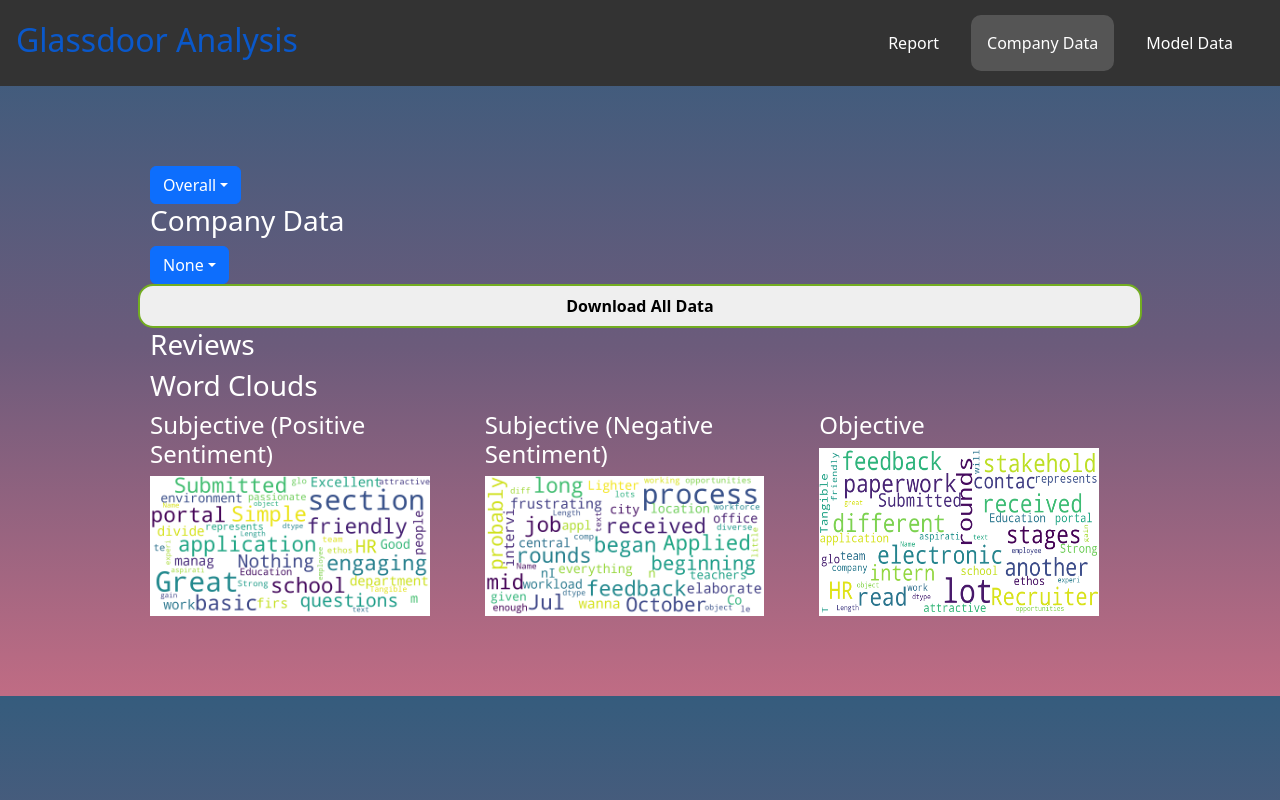
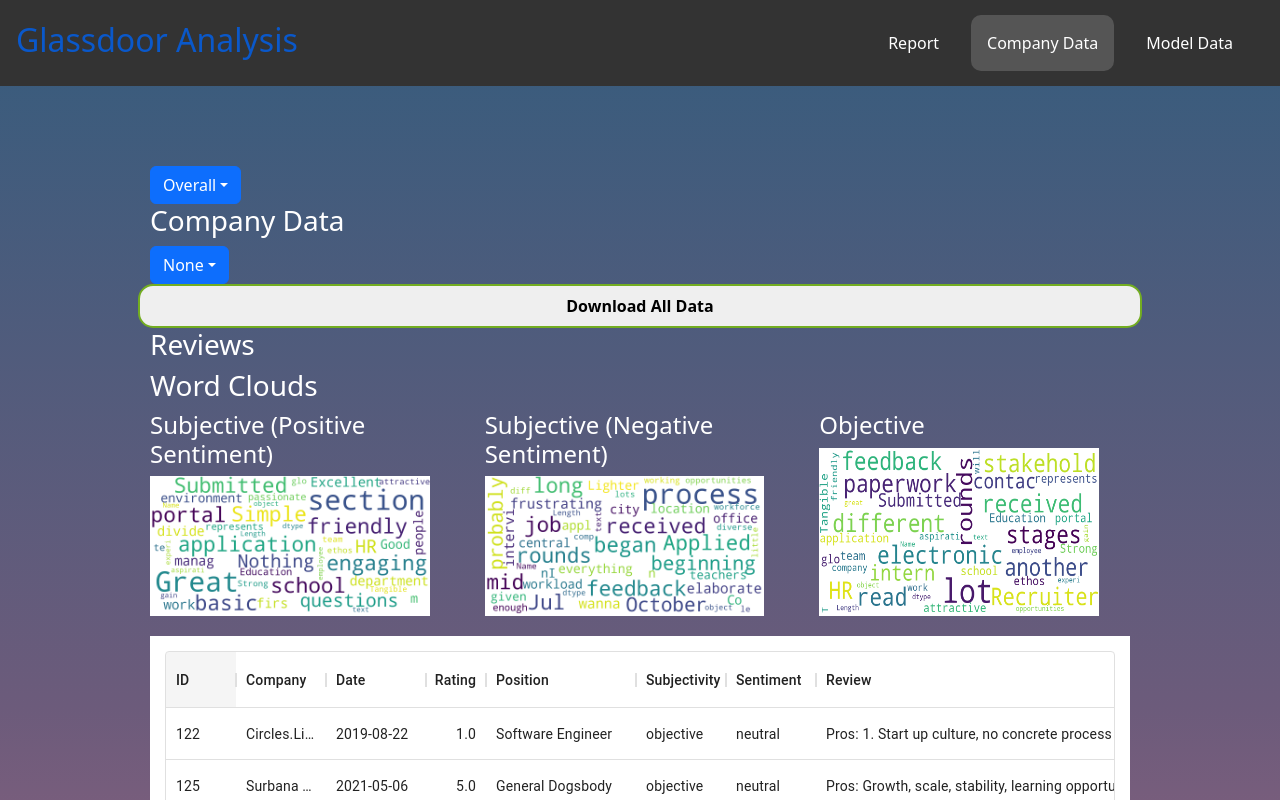
Before and after one commit to datmanlyman/CZ4045-Group-30-Project, a React (Create React App) app: page /data in a window 1280 px wide. Shown: the top 800 px of the page. Built offline with nearby package versions, Linux system fonts and the light colour scheme.

Commit message:
created tables for company data

```diff
--- a/package.json
+++ b/package.json
@@ -6,6 +6,7 @@
     "@emotion/react": "^11.10.5",
     "@emotion/styled": "^11.10.5",
     "@mui/material": "^5.10.12",
+    "@mui/x-data-grid": "^5.17.9",
     "@testing-library/jest-dom": "^5.16.5",
     "@testing-library/react": "^13.4.0",
     "@testing-library/user-event": "^13.5.0",
--- a/src/Components/CompanyData.js
+++ b/src/Components/CompanyData.js
@@ -4,6 +4,7 @@
 import DropdownButton from "react-bootstrap/DropdownButton";
 import { Paper, Table, TableCell, TableContainer, TableHead, TablePagination, TableRow, TableBody, styled, tableCellClasses } from "@mui/material";
 import Papa from "papaparse";
+import { DataGrid } from '@mui/x-data-grid';
 import CSVReader from "react-csv-reader";
 import {
     overall_negative, overall_objective, overall_positive, overall_extremes_objective, overall_extremes_subjective,
@@ -34,7 +35,7 @@
     const [title, setTitle] = useState('None');
     const [page, setPage] = React.useState(0);
     const [rowsPerPage, setRowsPerPage] = React.useState(10);
-    const [CSVData, setCSVData] = useState();
+    const [CSVData, setCSVData] = useState([]);
     const { display } = useContext(DropdownContext);
     var img1 = overall_positive;
     var img2 = overall_objective;
@@ -53,7 +54,8 @@
                 const fileURL = window.URL.createObjectURL(blob);
                 let alink = document.createElement('a');
                 alink.href = fileURL;
-                alink.download = file1, file2;
+                // alink.download = file1, file2;
+                alink.download = file1;
                 alink.click();
             })
         });
@@ -76,12 +78,12 @@
     }
 
     const getCsvData = async (file) => {
-        Papa.parse(
+        await Papa.parse(
             file,
             {
                 download: true,
                 complete: (result) => {
-                    setCSVData(result.data);
+                    setCSVData(convertToJSON(result.data));
                 }
             }
         )
@@ -124,7 +126,7 @@
                 }
             }
         ); */
-        console.log(CSVData);
+        // console.log(CSVData);
     };
 
     const handleChangePage = (event, newPage) => {
@@ -318,6 +320,35 @@
             break;
     }
 
+    // data table
+    useEffect(()=>{
+        getCsvData(file1)
+    }, [])
+
+    function convertToJSON(array) {
+        var objArray = [];
+        for (var i = 1; i < array.length; i++) {
+          objArray[i - 1] = {};
+          for (var k = 0; k < array[0].length && k < array[i].length; k++) {
+            var key = array[0][k];
+            objArray[i - 1][key] = array[i][k]
+          }
+        }
+
+        return objArray;
+      }
+
+    const columns = [
+        { field: '', headerName: 'ID', width: 70 },
+        { field: 'company', headerName: 'Company', width: 90 },
+        { field: 'date', headerName: 'Date', width: 100 },
+        { field: 'rating',headerName: 'Rating', type: 'number', width: 60 },
+        { field: 'position', headerName: 'Position', width: 150 },
+        { field: 'subjectivity', headerName: 'Subjectivity', width: 90 },
+        { field: 'sentiment', headerName: 'Sentiment', width: 90 },
+        { field: 'text', headerName: 'Review', width: 700 },
+      ];
+
     return (
         <>
             <div className="row">
@@ -332,6 +363,7 @@
                     <Dropdown.Item id="Management Level" onClick={selectData}>Management Level</Dropdown.Item>
                 </DropdownButton>
                 <button className="download" onClick={() => getFiles(file1, file2)}><b>Download All Data</b></button>
+
             </div>
             {/* getDataFromFile(title) */}
 
@@ -365,7 +397,14 @@
                     <img className="wordCloud" src={img2} alt="" />
                 </div>
             </div>
-
+            <div style={{ height: 680, width: '100%', marginTop:'20px', marginBottom:'20px', padding:'15px', background:'white' }}>
+                    <DataGrid
+                        rows={CSVData}
+                        columns={columns}
+                        pageSize={10}
+                        getRowId={(row) => row['']}
+                    />
+                </div>
 
         </>
     );
```
Also changed, not shown: 1 other file (tests, documents, lock files or other folders).
